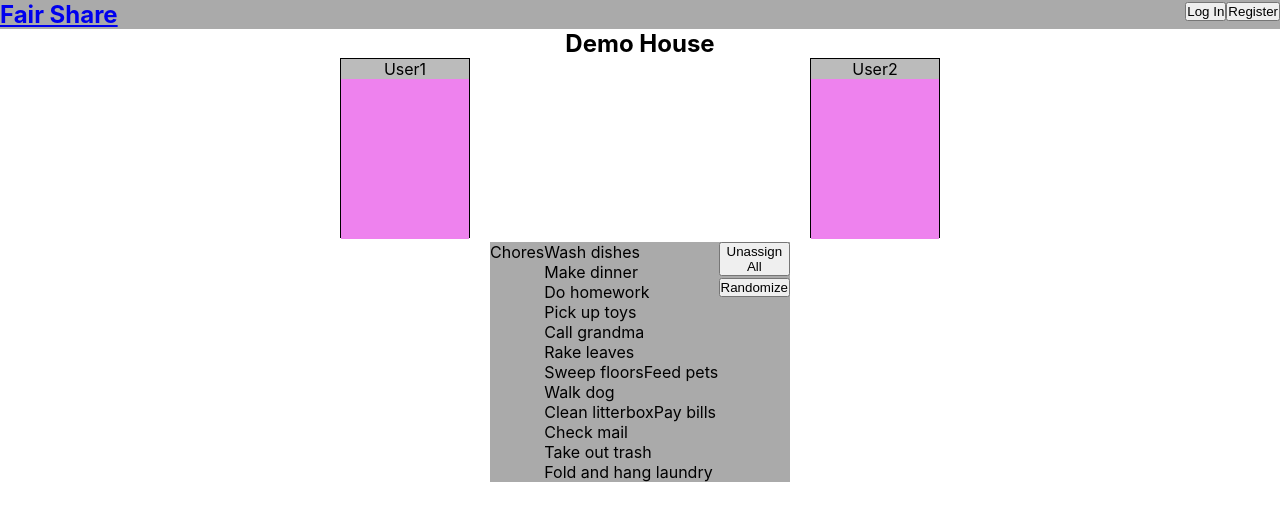
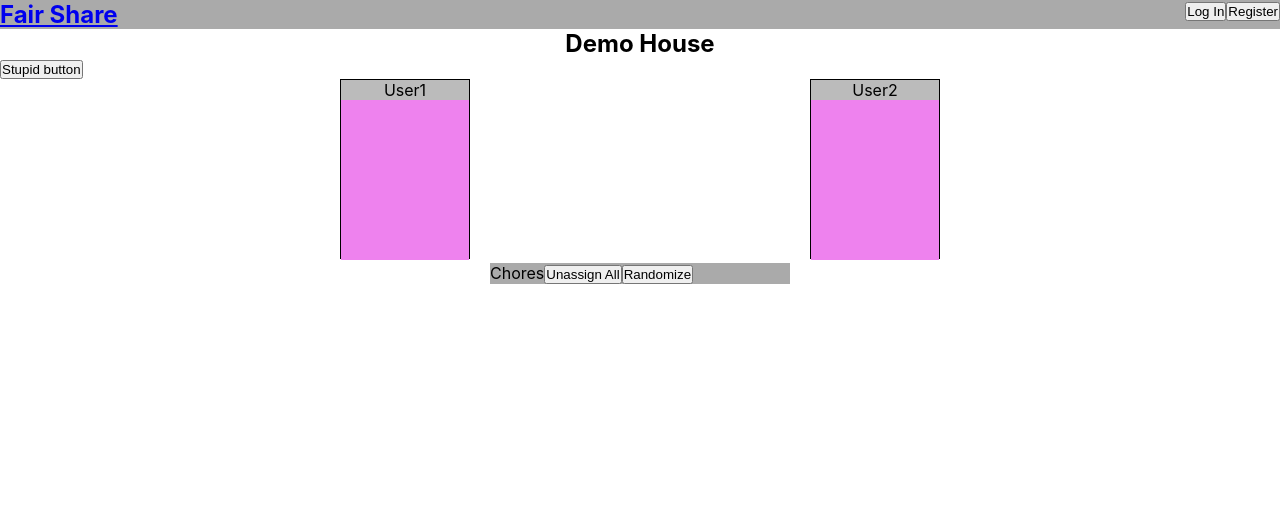
Before and after one commit to KevinPMoore/Fair-Share-Client, a React (Create React App) app: page /demo in a window 1280 px wide. Shown: the top 520 px of the page. Built offline with nearby package versions, Linux system fonts and the light colour scheme.

Commit message:
users dynamically rendered on Demo.js

```diff
--- a/src/components/Demo/Demo.js
+++ b/src/components/Demo/Demo.js
@@ -5,62 +5,41 @@ import './Demo.css';
 export default class Demo extends React.Component {
     state = {
         assignedChores: [],
-        unassignedChores: []
+        unassignedChores: [],
     };
 
-    allowDrop = (ev) => {
-        ev.preventDefault();
-    }
+    renderUsers = () => {
+        let users = Store.storedUsers.map(user =>
+                <div
+                    key={user.id}
+                    id={user.id}
+                    className='demouser'
+                >
+                    <p className='demousername'>{user.username}</p>
+                    <ul
+                        className='demouserchores'
+                    >
 
-    handleDrag = (ev) => {
-        ev.dataTransfer.setData('text', ev.target.id);
-    }
-
-    //It is correctly tracking new values and updating state
-    //When an element is dragged and dropped, it is also no longer rendering the element that came after it
-    //However, it is removing additional elements
-    //I suspect the splice method on 32 is the issue
-    handleDrop = (ev) => {
-        let newAssignedChores = this.state.assignedChores;
-        let newUnassignedChores = this.state.unassignedChores;
-        ev.preventDefault();
-        let data = ev.dataTransfer.getData('text');
-        console.log('data is ', data)
-        ev.target.appendChild(document.getElementById(data));
-        newAssignedChores.push(newUnassignedChores[data]);
-        console.log('assigned chores are ', newAssignedChores);
-        newUnassignedChores.splice(data, 1);
-        console.log('unassigned chores are ', newUnassignedChores);
-        this.setState({
-            assignedChores: newAssignedChores,
-            unassignedChores: newUnassignedChores
-        })
-    }
-
-    renderChoreList = () => {
-        console.log('renderChoreList ran')
-        let chores = this.state.unassignedChores;
-
-        let listItems = chores.map((chore) =>
-            <li
-                id={chores.indexOf(chore)}
-                className='demochore'
-                draggable='true'
-                onDragStart={this.handleDrag}
-                key={chores.indexOf(chore)}>
-                {chore}
-            </li>
+                    </ul>
+                </div>
         );
         return(
-            <ul className='demochorelist'>
-                {listItems}
-            </ul>
-        );
+            <section className='demousers'>
+               {users}
+            </section>
+        )
+    };
+
+    //add buttons to being rendered
+    renderChoreList = () => {
+        let chores = this.state.unassignedChores;
+        console.log(chores)
+
     };
 
     componentDidMount() {
         this.setState({
-            unassignedChores: Store
+            unassignedChores: Store.storedChores
         });
     };
 
@@ -74,31 +53,12 @@ export default class Demo extends React.Component {
                 <h2>
                     Demo House
                 </h2>
-                <section className='demousers'>
-                    <div
-                        id='demouser1'
-                        className='demouser'
-                    >
-                        <p className='demousername'>User1</p>
-                        <ul
-                            className='demouserchores'
-                            draggable='true'
-                            onDrop={this.handleDrop}
-                            onDragOver={this.allowDrop}
-                        >
-
-                        </ul>
-                    </div>
-                    <div
-                        id='demouser2'
-                        className='demouser'
-                    >
-                        <p className='demousername'>User2</p>
-                        <ul className='demouserchores'>
-
-                        </ul>
-                    </div>
-                </section>
+                <button
+                    //onClick={this.renderChoreList}
+                >
+                    Stupid button
+                </button>
+                {this.renderUsers()}
                 <section className='demochores'>
                     <span className='demovertical'>Chores</span>
                     {this.renderChoreList()}
--- a/src/store.js
+++ b/src/store.js
@@ -16,4 +16,17 @@ let storedChores = [
 
 ]
 
-export default storedChores;
+let storedUsers = [
+    {
+        id: 1,
+        username: 'User1',
+        chores: []
+    },
+    {
+        id: 2,
+        username: 'User2',
+        chores: []
+    }
+]
+
+export default {storedChores, storedUsers};
```
